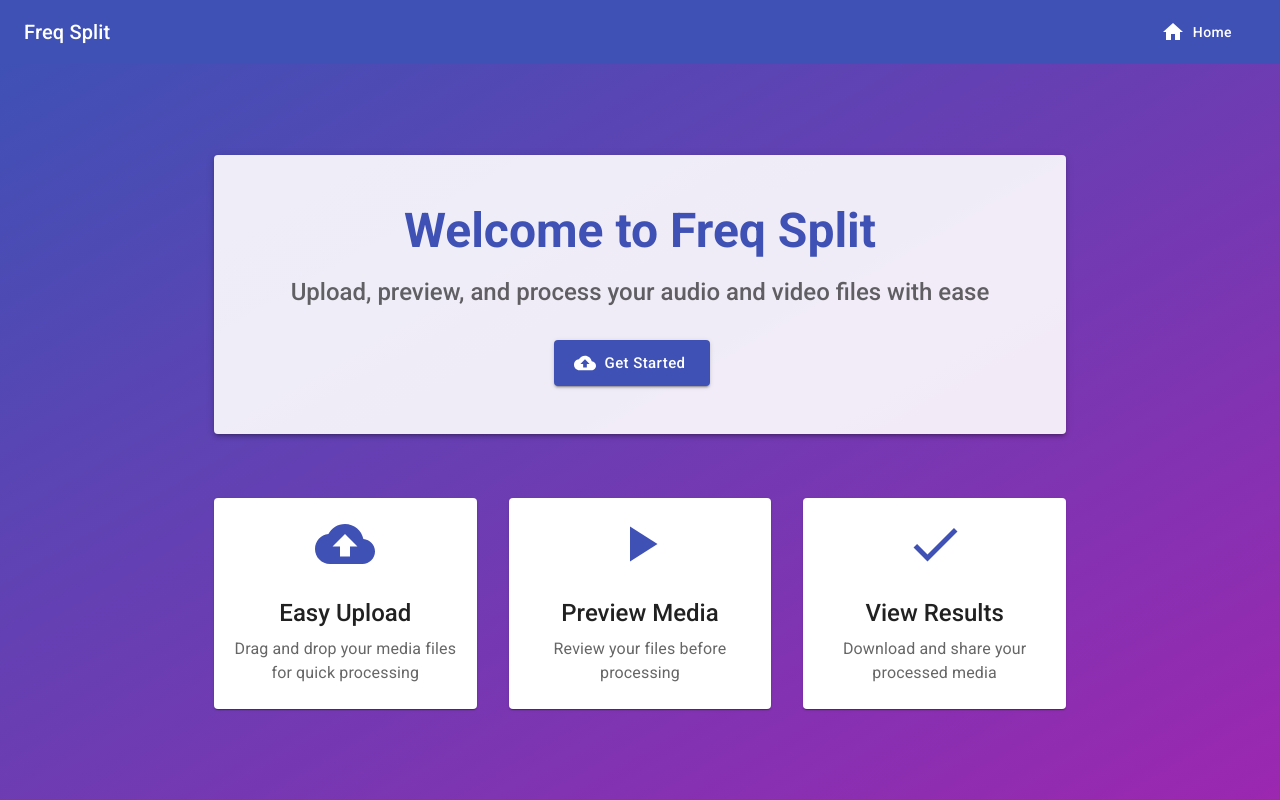
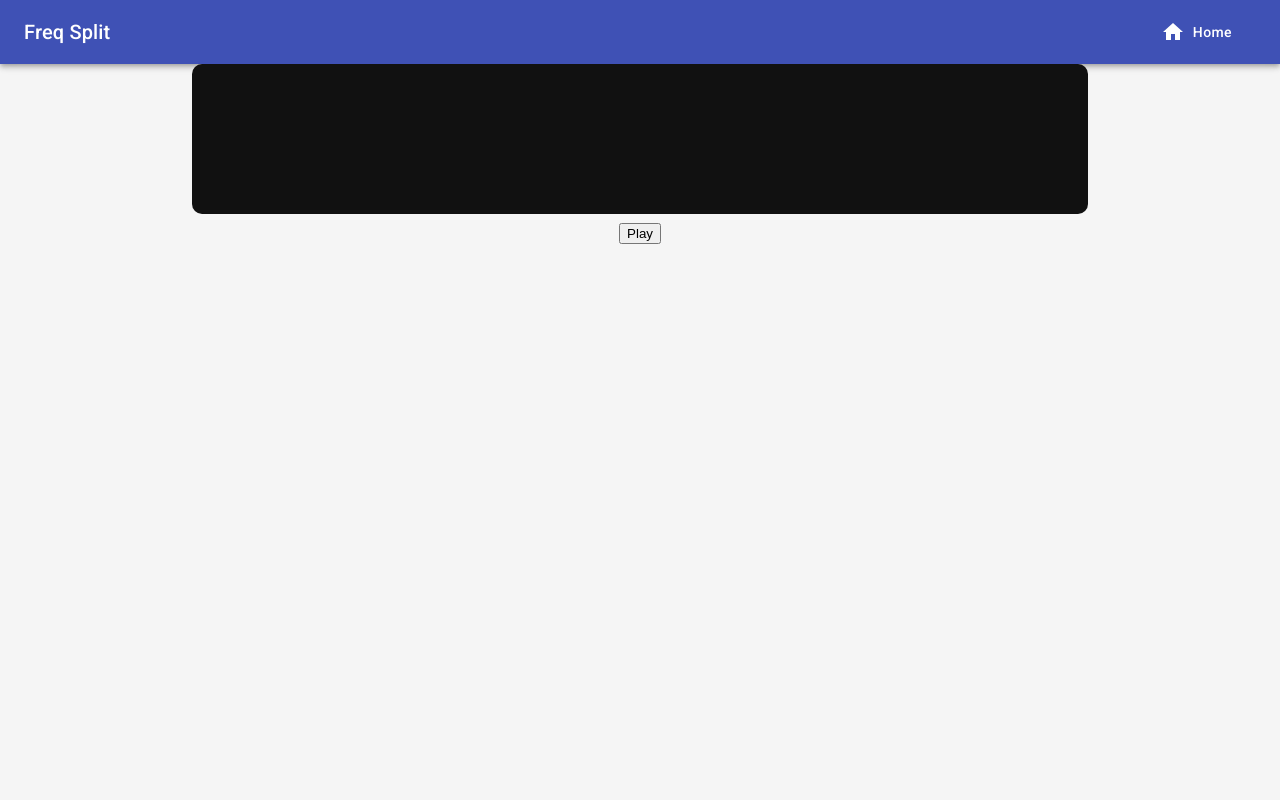
Before and after one commit to joelmathewthomas/freqsplit, a React (Vite) app in the folder client/: page /audio in a window 1280 px wide. Before the commit this address led to /. Built offline with nearby package versions, Linux system fonts and the light colour scheme.

Commit message:
server change

```diff
--- a/client/src/App.tsx
+++ b/client/src/App.tsx
@@ -17,6 +17,7 @@ import UploadPage from './Pages/UploadPage';
 import PreviewPage from './Pages/PreviewPage';
 import ProcessingPage from './Pages/ProcessingPage';
 import ResultsPage from './Pages/ResultsPage';
+import AudioVisualizer from './components/AudioVisualizer';
 
 // Custom Link component for AppBar
 const App: React.FC = () => {
@@ -39,6 +40,7 @@ const App: React.FC = () => {
             <Route path="/processing" element={<ProcessingPage />} />
             <Route path="/results" element={<ResultsPage />} />
             <Route path="*" element={<Navigate to="/" replace />} />
+            <Route path='/audio' element={<AudioVisualizer/>}/>
           </Routes>
         </Router>
       </MediaProvider>
--- a/client/src/Pages/UploadPage.tsx
+++ b/client/src/Pages/UploadPage.tsx
@@ -108,6 +108,7 @@ function UploadPage() {
             onChange={handleFileChange}
             accept="audio/*,video/*"
           />
+
           <CloudUploadIcon color="primary" sx={{ fontSize: 64, mb: 2 }} />
           <Typography variant="h6" gutterBottom>
             {file ? file.name : 'Drop your file here or click to browse'}
@@ -135,6 +136,7 @@ function UploadPage() {
           </Button>
         </Box>
       </Paper>
+
     </Container>
   );
 }
--- /dev/null
+++ b/client/src/components/AudioVisualizer.tsx
@@ -0,0 +1,93 @@
+import audioFile from "../assets/female-female-mixture.wav";
+import { useEffect, useRef, useState } from "react";
+
+const AudioVisualizer: React.FC = () => {
+  const audioRef = useRef<HTMLAudioElement | null>(null);
+  const canvasRef = useRef<HTMLCanvasElement | null>(null);
+  const audioContextRef = useRef<AudioContext | null>(null);
+  const sourceRef = useRef<MediaElementAudioSourceNode | null>(null);
+  const analyserRef = useRef<AnalyserNode | null>(null);
+  const [isPlaying, setIsPlaying] = useState<boolean>(false);
+  const [audioSrc, setAudioSrc] = useState<string>("");
+
+  useEffect(() => {
+    setAudioSrc(audioFile);
+  }, []);
+
+  useEffect(() => {
+    if (!audioRef.current || !canvasRef.current) return;
+
+    if (!audioContextRef.current) {
+      audioContextRef.current = new (window.AudioContext || window.AudioContext)();
+    }
+    const audioContext = audioContextRef.current;
+
+    if (!analyserRef.current) {
+      analyserRef.current = audioContext.createAnalyser();
+      analyserRef.current.fftSize = 256;
+    }
+    const analyser = analyserRef.current;
+
+    if (!sourceRef.current) {
+      sourceRef.current = audioContext.createMediaElementSource(audioRef.current);
+      sourceRef.current.connect(analyser);
+      analyser.connect(audioContext.destination);
+    }
+
+    const bufferLength = analyser.frequencyBinCount;
+    const dataArray = new Uint8Array(bufferLength);
+    const canvas = canvasRef.current;
+    const ctx = canvas.getContext("2d");
+    if (!ctx) return;
+
+    const draw = () => {
+      if (!isPlaying) return;
+
+      analyser.getByteFrequencyData(dataArray);
+      ctx.clearRect(0, 0, canvas.width, canvas.height);
+
+      const barWidth = canvas.width / bufferLength; // Fit bars within canvas width
+      const maxBarHeight = canvas.height * 0.9; // Scale bars relative to canvas height
+
+      let x = 0;
+      for (let i = 0; i < bufferLength; i++) {
+        const barHeight = (dataArray[i] / 255) * maxBarHeight; // Normalize height
+
+        ctx.fillStyle = `rgb(${barHeight + 100}, 50, 100)`;
+        ctx.fillRect(x, canvas.height - barHeight, barWidth, barHeight);
+        x += barWidth + 2; // Add spacing between bars
+      }
+
+      requestAnimationFrame(draw);
+    };
+
+    if (isPlaying) {
+      audioContext.resume();
+      draw();
+    }
+  }, [isPlaying]);
+
+  const togglePlay = () => {
+    const audio = audioRef.current;
+    if (!audio) return;
+
+    if (audio.paused) {
+      audio.play();
+      setIsPlaying(true);
+    } else {
+      audio.pause();
+      setIsPlaying(false);
+    }
+  };
+
+  return (
+    <div style={{ textAlign: "center" }}>
+      {audioSrc && <audio ref={audioRef} src={audioSrc} />}
+      <canvas ref={canvasRef} width={window.innerWidth * 0.7} height={150} style={{ background: "#111", borderRadius: "10px" }} />
+      <br />
+      <button onClick={togglePlay}>{isPlaying ? "Pause" : "Play"}</button>
+    </div>
+  );
+};
+
+export default AudioVisualizer;
```
Also changed, not shown: 1 other file (tests, documents, lock files or other folders).
